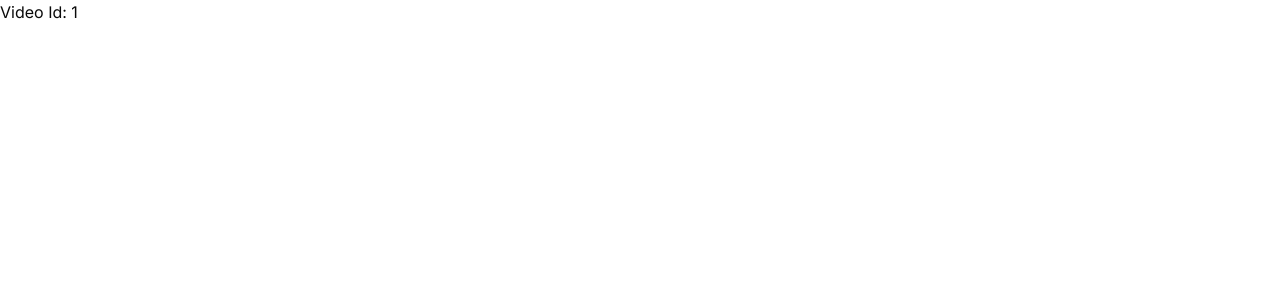
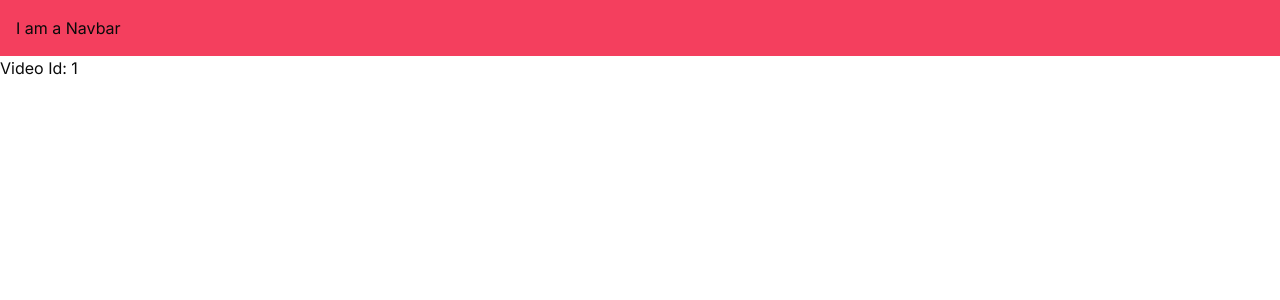
Before and after one commit to nyanpasu3/pawtube, a Next.js app: page /feed/1 in a window 1280 px wide. Shown: the top 300 px of the page. Built offline with nearby package versions, Linux system fonts and the light colour scheme.

Commit message:
playing and learning stuff

```diff
--- a/src/app/feed/[videoId]/page.tsx
+++ b/src/app/feed/[videoId]/page.tsx
@@ -1,3 +1,5 @@
+"use client";
+
 interface PageProps {
   params: Promise<{ videoId: string }>;
 }
--- /dev/null
+++ b/src/app/feed/layout.tsx
@@ -0,0 +1,16 @@
+import React from "react";
+
+interface LayoutProps {
+  children: React.ReactNode;
+}
+
+const Layout = ({ children }: LayoutProps) => {
+  return (
+    <div>
+      <div className="p-4 bg-rose-500 w-full">I am a Navbar</div>
+      {children}
+    </div>
+  );
+};
+
+export default Layout;
--- a/src/app/feed/page.tsx
+++ b/src/app/feed/page.tsx
@@ -1,5 +1,8 @@
 const Page = () => {
   console.log("Where Am I rendered?");
+
+  // const data = db.select().from(videos).where(eq(videos.id, "123"));
+  // return {data.name};
 
   return <div>Feed page!</div>;
 };
```
